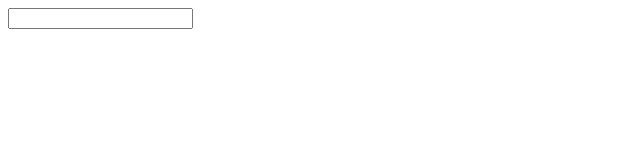
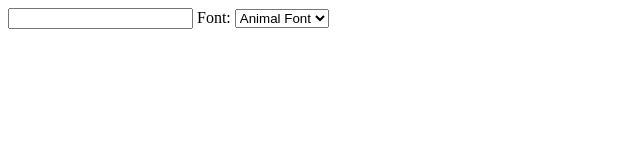
Before and after one commit to Francesca4242/fontgenerator, a plain HTML site: page index.htm in a window 1280 px wide. Shown: the top 160 px of the page, without its empty margins (0-640 px from the left). Drawn offline with Linux system fonts and the light colour scheme.

Commit message:
Add font selector

```diff
--- a/index.htm
+++ b/index.htm
@@ -6,6 +6,12 @@
 <body>
 	<div>
 	  <input type="text" id="in_text" />
+	  <label>Font:</label>
+	  <select id='font'>
+	  	<option value="animal">Animal Font</option>
+	  	<option value="volvo">Volvo</option>
+	  	<option value="volvo">Volvo</option>
+	  </select>
     </div>
 	<canvas id="canvas"  width=5000 height=500></canvas>
 	<script src='js.js'></script>
--- a/js.js
+++ b/js.js
@@ -13,6 +13,7 @@ const loadImage = path =>
 document.getElementById('in_text').onchange = function(e) {
 	var canvas = document.getElementById('canvas');
 	var ctx = canvas.getContext("2d");
+	var font = document.getElementById('font').value;
 
 	ctx.clearRect(0, 0, canvas.width, canvas.height);
 
@@ -21,7 +22,7 @@ document.getElementById('in_text').onchange = function(e) {
 		let thisXPos = xPos;
 		c = c.toUpperCase();
 		if (c>='A' && c <= 'Z')
-		  loadImage('font_src/'+c.toUpperCase()+'.jpg').then(i => ctx.drawImage(i, thisXPos, 0, 100, 100));
+		  loadImage('font_src/'+font+'/'+c.toUpperCase()+'.jpg').then(i => ctx.drawImage(i, thisXPos, 0, 100, 100));
 	    xPos += 100;
 	}
 };
```
